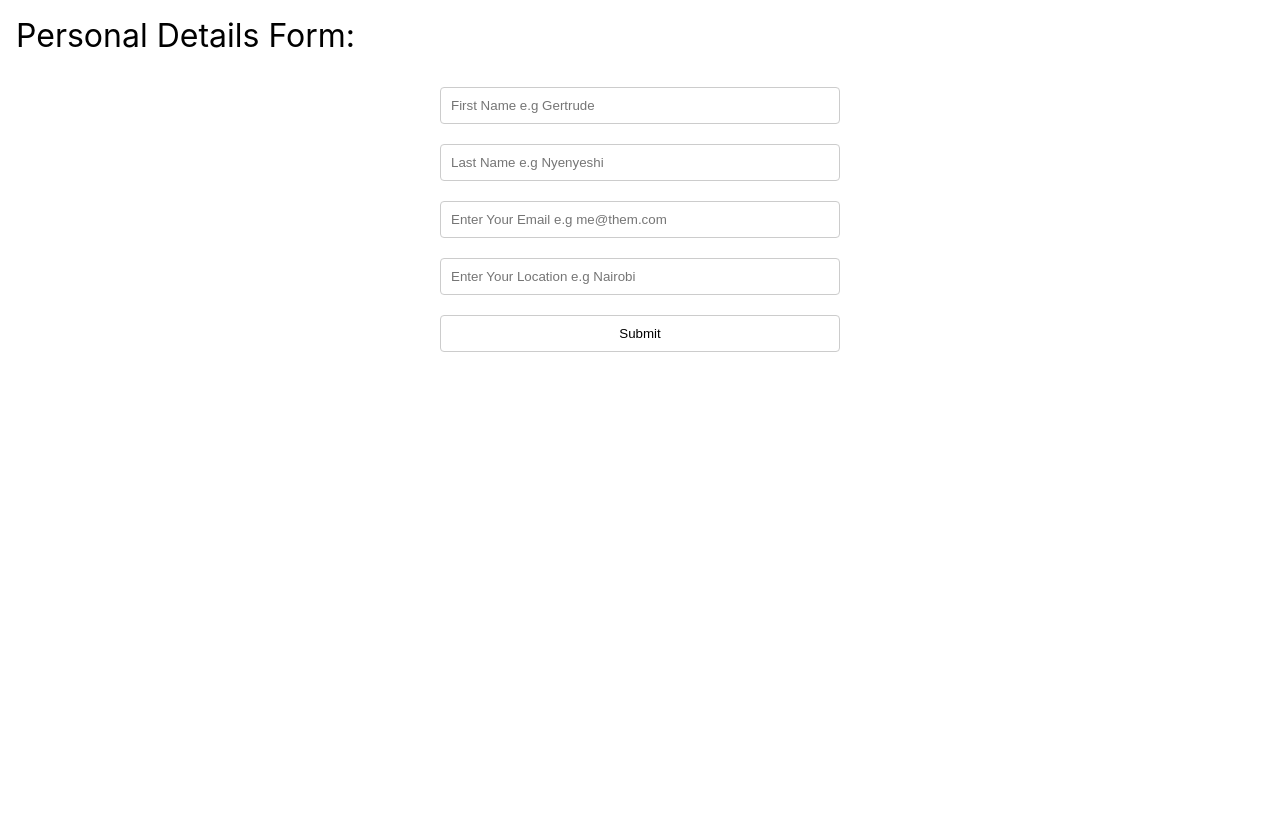
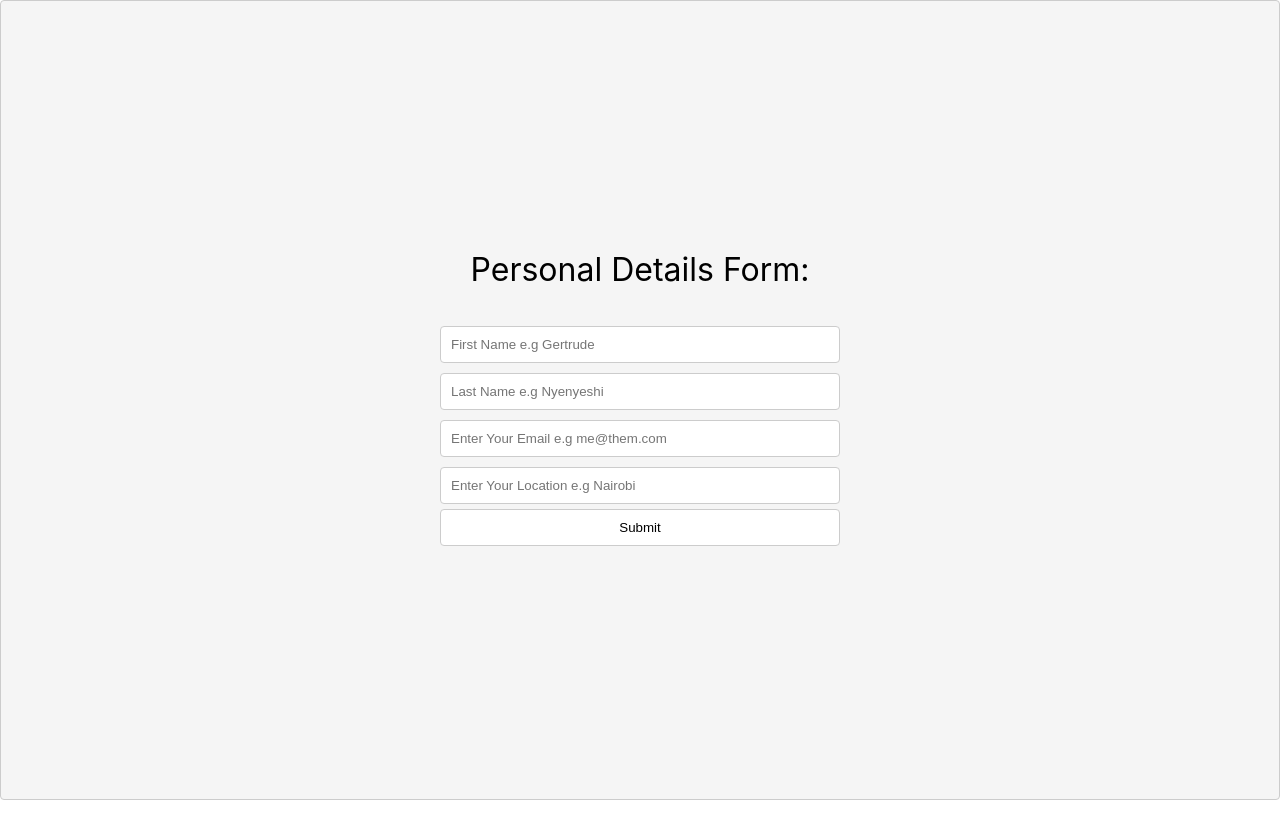
Before and after one commit to gertie-sheshe/accessibility-africa-second-talk, a React (Create React App) app: page /bad-form in a window 1280 px wide. Built offline with nearby package versions, Linux system fonts and the light colour scheme.

Commit message:
(feat) fix form styling

```diff
--- a/src/pages/form/BadForm.js
+++ b/src/pages/form/BadForm.js
@@ -6,7 +6,7 @@ function BadFormPage() {
     e.preventDefault();
   };
   return (
-    <div className="section">
+    <div className={styles.section}>
       <h1>Personal Details Form:</h1>
       <form className={styles.form} onSubmit={onHandleSubmit}>
         <input
--- a/src/pages/form/form.module.css
+++ b/src/pages/form/form.module.css
@@ -1,15 +1,15 @@
 .form {
-  display: flex;
-  flex-direction: column;
-  align-items: center;
-  width: 100%;
+  /* display: flex;
+  flex-direction: column; */
+  /* align-items: center; */
+  width: 400px;
 
 }
 
 .input {
   width: 100%;
   max-width: 400px;
-  margin: 0 0 20px;
+  margin: 5px 0 5px 0;
   padding: 10px;
   border: 1px solid #ccc;
   border-radius: 4px;
@@ -43,6 +43,10 @@ button {
   cursor: pointer;
 }
 
+p {
+  margin-bottom: 20px;
+}
+
 button:hover {
   background-color: #000;
   color: #f5f5f5;
```
